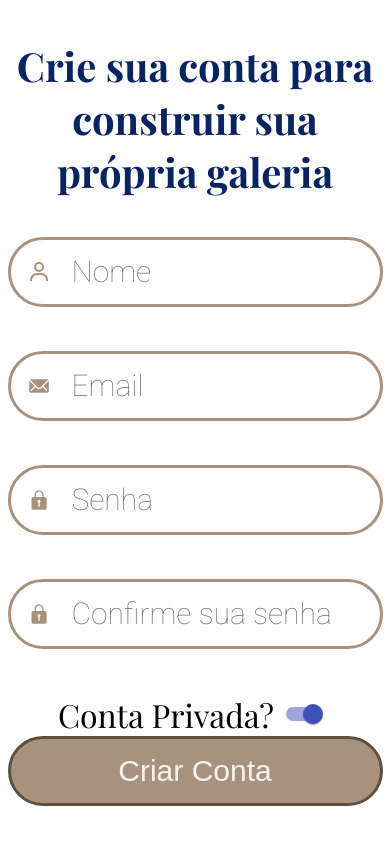
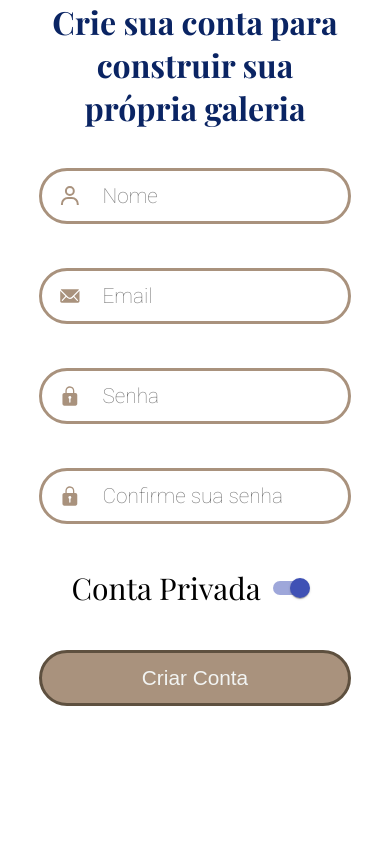
Before and after one commit to StructCE/adm_gallery-site, a React (Create React App) app: page /signup in a window 390 px wide. Built offline with nearby package versions, Linux system fonts and the light colour scheme; grey boxes are pictures that could not be loaded; the HTML template or start-up script is replaced by a standard one.

Commit message:
:iphone: responsivo

```diff
--- a/src/components/Button/styles.js
+++ b/src/components/Button/styles.js
@@ -8,6 +8,10 @@ export const Container = styled.button`
     color: #F2F4F3;
     height: 4.375rem;
     width: 100%;
+    @media only screen and (max-width: 1000px) {
+        height: 3.5rem;
+        font-size: 1.3rem;
+    }
     font-size: 1.875rem;
     &:hover {
         background-color: #5E503F;
--- a/src/components/Input/styles.js
+++ b/src/components/Input/styles.js
@@ -11,6 +11,9 @@ export const Container = styled.div`
     border-radius: 50px;
     transition: 0.2s;
     margin-bottom: 2.75rem;
+    @media only screen and (max-width: 1000px) {
+        height: 3.5rem;
+    }
 
     svg {
         color: #A9927D;
@@ -27,10 +30,13 @@ export const Container = styled.div`
     }
     input {
         margin-left: 1.3rem;
-        margin-right: 1.3rem;
+        margin-right: 0.8rem;
         height: 100%;
         width: 100%;
         font-size: 1.875rem;
+        @media only screen and (max-width: 1000px) {
+            font-size: 1.3rem;
+        }
         outline: none;
         border: none;
         color: #808080;
--- a/src/pages/LoginPage/styles.js
+++ b/src/pages/LoginPage/styles.js
@@ -17,11 +17,18 @@ export const FormsContainer = styled.div`
     width: 100%;
     form {
         max-width: 23.438rem;
-        width: 100%;
+        width: 80%;
+        Button {
+            width: 100%;
+        }
     }
     h1 {
         max-width: 23.438rem;
+        width: 80%;
         font-size: 2.5rem;
+        @media only screen and (max-width: 1000px) {
+            font-size: 2rem;
+        }
         color: #0A2463;
         font-weight: bold;
         text-align: center;
@@ -29,7 +36,7 @@ export const FormsContainer = styled.div`
     };
     p {
         max-width: 23.438rem;
-        width: 100%;
+        width: 80%;
         text-align: center;
         border-bottom: 1px solid #A9927D;
         line-height: 0.1rem;
@@ -41,11 +48,16 @@ export const FormsContainer = styled.div`
         padding: 0 10px;
         color: #5E503F;
     }
+
     Button {
         max-width: 23.438rem;
-        width: 100%;
-        min-height: 4.375rem;
+        @media only screen and (max-width: 1000px) {
+            height: 3.5rem;
+        }
+        width: 80%;
     }
+
+
 `;
 
 export const ImageContainer = styled.div`
--- a/src/pages/SignUpPage/index.js
+++ b/src/pages/SignUpPage/index.js
@@ -82,7 +82,9 @@ const SignUpPage = () =>{
                         type = 'password'
                         onChange={(value) => {setPasswordConfirmation(value.target.value)}}
                     />
-                    <span>Conta Privada? <Switch checked={confidential} onChange={toggleConfidential} color='primary'/></span>
+                    <span>Conta Privada <Switch checked={confidential} onChange={toggleConfidential} color='primary'/></span>
+                    <br/>
+                    <br/>
                     <Button type="submit">Criar Conta</Button>
                 </form>
             </FormsContainer>
--- a/src/pages/SignUpPage/styles.js
+++ b/src/pages/SignUpPage/styles.js
@@ -4,6 +4,9 @@ import SignUpBG from '.././../assets/SignUpBG.jpg'
 export const Container = styled.section`
     display: flex;
     height: 100vh;
+    @media only screen and (max-width: 1000px) {
+        height: auto;
+    }
 `
 
 export const FormsContainer = styled.div`
@@ -17,11 +20,15 @@ export const FormsContainer = styled.div`
     width: 100%;
     form {
         max-width: 23.438rem;
-        width: 100%;
+        width: 80%;
     };
     h1 {
         max-width: 23.438rem;
+        width: 80%;
         font-size: 2.5rem;
+        @media only screen and (max-width: 1000px) {
+            font-size: 2rem;
+        }
         color: #0A2463;
         font-weight: bold;
         text-align: center;
@@ -29,11 +36,15 @@ export const FormsContainer = styled.div`
     };
     span {
         display: flex;
-        font-size: 2rem;
+        font-size: 1.875rem;
         text-align: center;
         align-items: center;
         justify-content: center;
     };
+
+    @media only screen and (min-width: 1000px) {
+
+    }
 `
 
 export const ImageContainer = styled.div`
```
